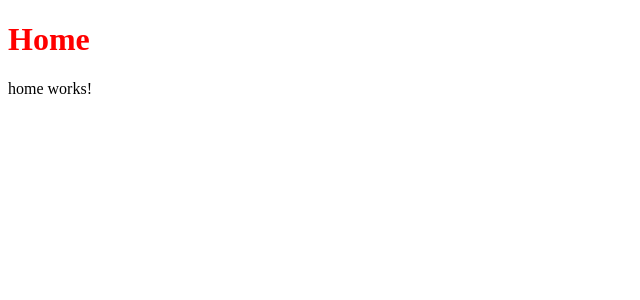
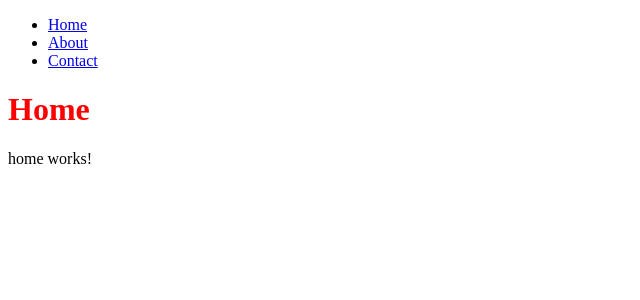
Before and after one commit to ellenliden/dt208g_moment3, an Angular app: page /home in a window 1280 px wide. Shown: the top 300 px of the page, without its empty margins (0-640 px from the left). Built offline with nearby package versions, Linux system fonts and the light colour scheme.

Commit message:
skapat enkel navbar och lagt till import av RouterLink i app-komponenten, vilket möjliggör användning av routerlänkar i app-komponenten.

```diff
--- a/src/app/app.html
+++ b/src/app/app.html
@@ -1 +1,8 @@
+<nav>
+  <ul>
+    <li><a routerLink="/home">Home</a></li>
+    <li><a routerLink="/about">About</a></li>
+    <li><a routerLink="/contact">Contact</a></li>
+  </ul>
+</nav>
 <router-outlet />
--- a/src/app/app.ts
+++ b/src/app/app.ts
@@ -1,9 +1,9 @@
 import { Component } from '@angular/core';
-import { RouterOutlet } from '@angular/router';
+import { RouterOutlet, RouterLink } from '@angular/router';
 
 @Component({
   selector: 'app-root',
-  imports: [RouterOutlet],
+  imports: [RouterOutlet, RouterLink],
   templateUrl: './app.html',
   styleUrl: './app.css'
 })
```
